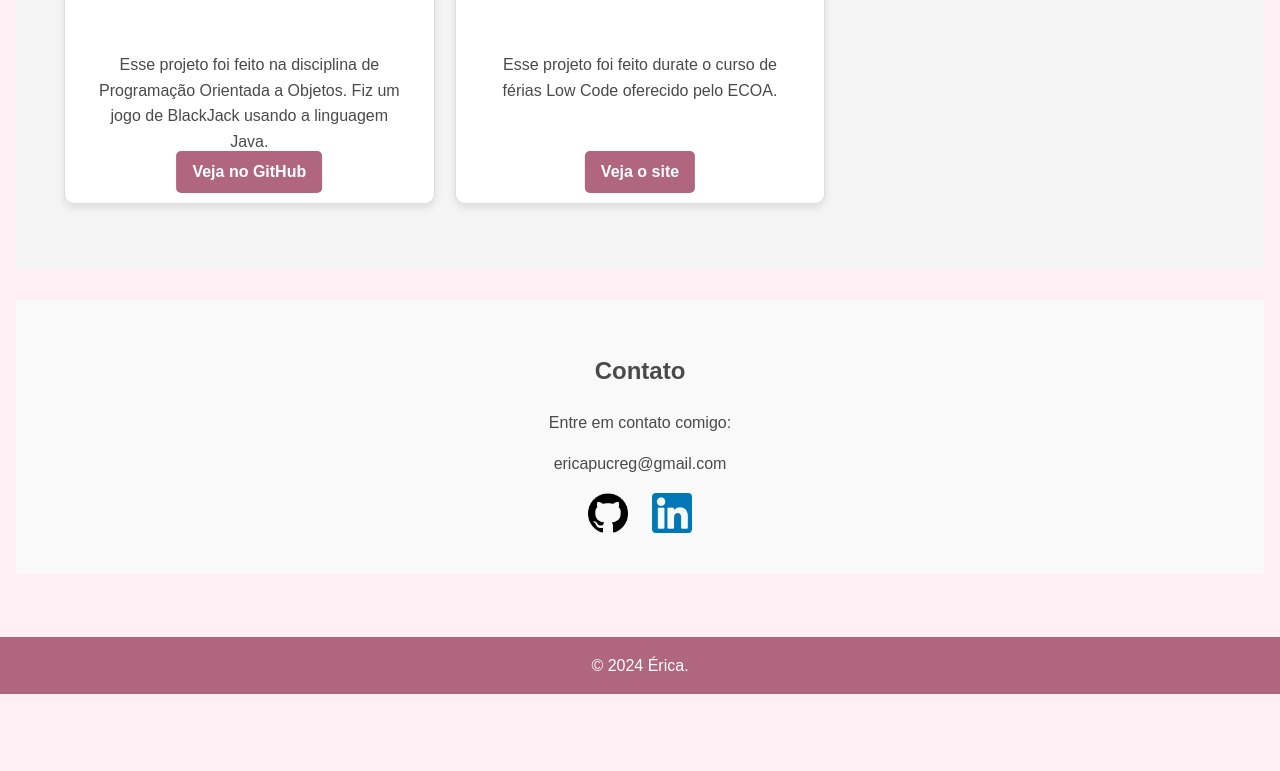
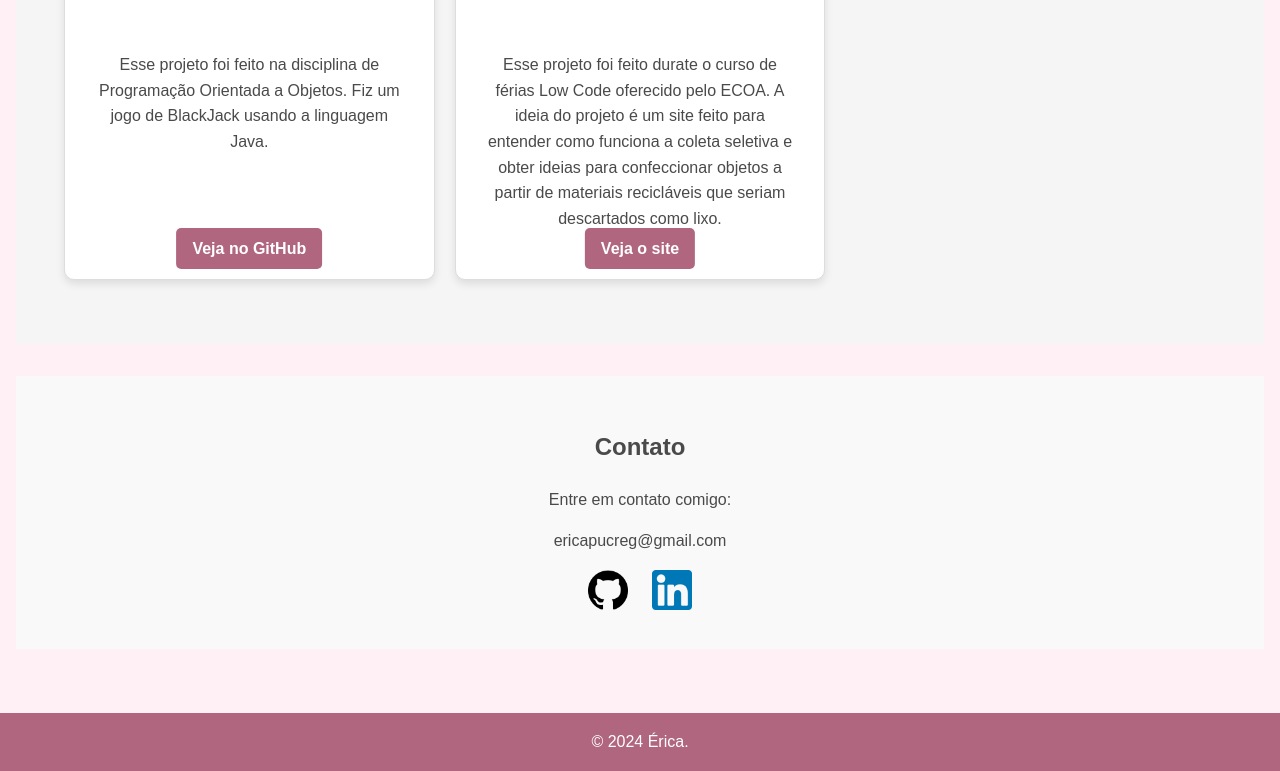
Before and after one commit to ericareg/portifolio, a plain HTML site: page index.html in a window 1280 px wide. Shown: the part 2492-3263 px from the top of the page. Before the commit the page ends 3186 px from the top, so only its background shows below. Drawn offline with Linux system fonts and the light colour scheme.

Commit message:
Update index.html

```diff
--- a/index.html
+++ b/index.html
@@ -111,7 +111,7 @@
                         <source src="img/Recicla+.mp4" type="video/mp4">
                         Seu navegador não suporta vídeos HTML5.
                     </video>
-                    <p>Esse projeto foi feito durate o curso de férias Low Code oferecido pelo ECOA.</p>
+                    <p>Esse projeto foi feito durate o curso de férias Low Code oferecido pelo ECOA. A ideia do projeto é um site feito para entender como funciona a coleta seletiva e obter ideias para confeccionar objetos a partir de materiais recicláveis que seriam descartados como lixo.</p>
                     <a href="https://personal-h43xcq6o.outsystemscloud.com/ProjetoReciclaMais/Home?_ts=638757493640378005" class="button">Veja o site</a>
 
                 </div>
```
